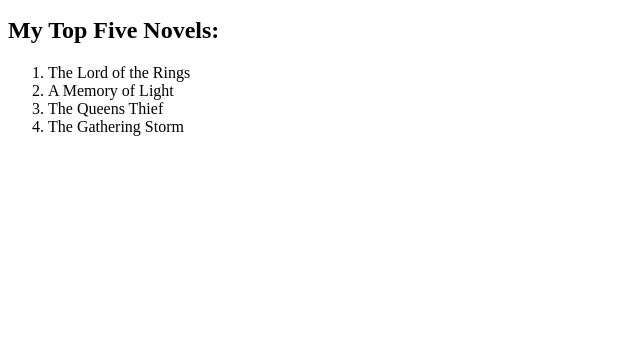
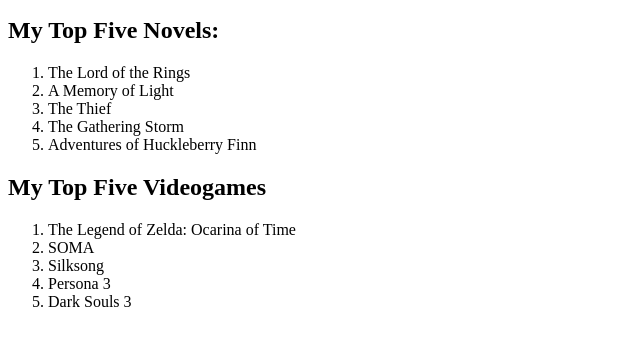
Before and after one commit to architect642/git_test, a plain HTML site: page website example/mg.html in a window 1280 px wide. Shown: the part 101-446 px from the top of the page, without its empty margins (0-640 px from the left). Drawn offline with Linux system fonts and the light colour scheme.

Commit message:
mg.html config

```diff
--- a/website example/mg.html
+++ b/website example/mg.html
@@ -12,8 +12,17 @@
     <ol>
         <li>The Lord of the Rings</li>
         <li>A Memory of Light</li>
-        <li>The Queens Thief</li>
+        <li>The Thief</li>
         <li>The Gathering Storm</li>
+        <li>Adventures of Huckleberry Finn</li>
+    </ol>
+    <h2>My Top Five Videogames</h2>
+    <ol>
+        <li>The Legend of Zelda: Ocarina of Time</li>
+        <li>SOMA</li>
+        <li>Silksong</li>
+        <li>Persona 3</li>
+        <li>Dark Souls 3</li>
     </ol>
 </body>
 </html>
```
